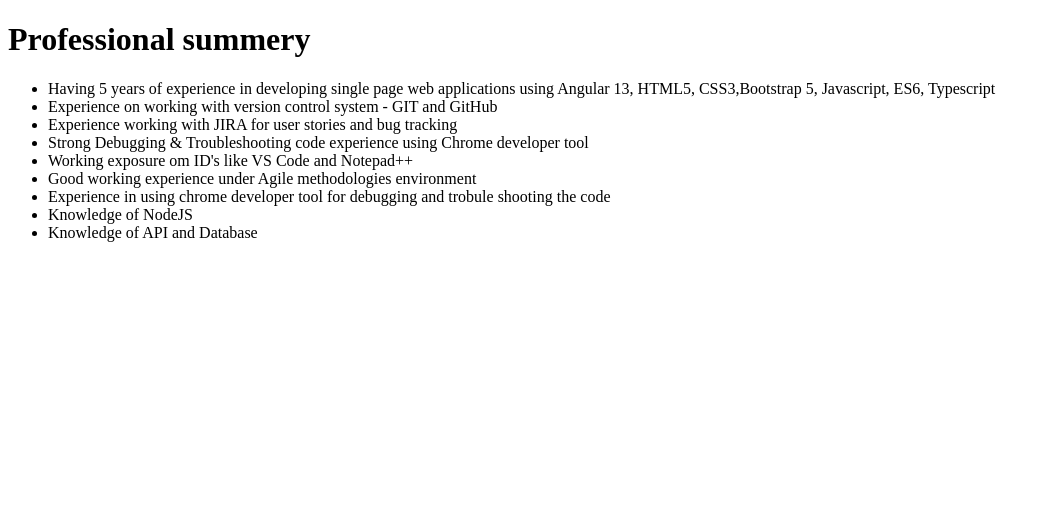
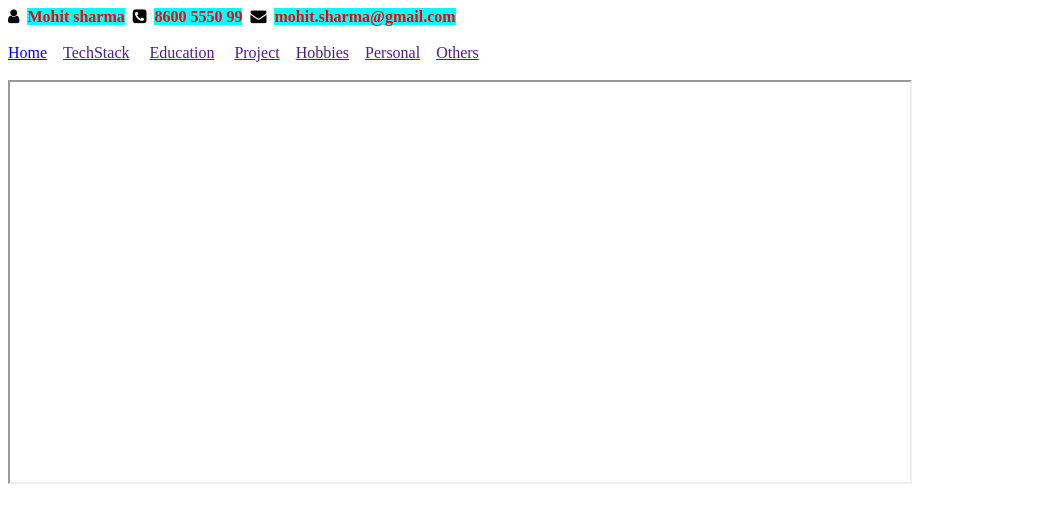
Before and after one commit to PradipBhusnar7/my-profile, a plain HTML site: page home1.html in a window 1280 px wide. Shown: the whole page, without its empty margins (0-1051 px from the left). Drawn offline with Linux system fonts and the light colour scheme.

Commit message:
css assignment 2
css assignment 2

```diff
--- a/home1.html
+++ b/home1.html
@@ -1,22 +1,30 @@
 <!DOCTYPE html>
 <html lang="en">
+
 <head>
     <title>Document</title>
+
+    <!-- CDN link -->
+    <link rel="stylesheet" href="https://cdnjs.cloudflare.com/ajax/libs/font-awesome/4.7.0/css/font-awesome.min.css">
+    <style>
+
+.num,.mail,.mo{
+    color: red;
+    background-color: aqua;
+}
+
+    </style>
 </head>
+
 <body>
-    <p>
-        <h1> Professional summery</h1>
-        <ul type"circle">
-            <li>Having 5 years of experience in developing single page web applications using Angular 13, HTML5, CSS3,Bootstrap 5, Javascript, ES6, Typescript</li>
-            <li>Experience on working with version control system - GIT and GitHub</li>
-            <li>Experience working with JIRA for user stories and bug tracking</li>
-            <li>Strong Debugging & Troubleshooting code experience using Chrome developer tool</li>
-            <li>Working exposure om ID's like VS Code and Notepad++</li>
-            <li>Good working experience under Agile methodologies environment </li>
-            <li>Experience in using chrome developer tool for debugging and trobule shooting the code </li>
-            <li>Knowledge of NodeJS</li>
-            <li>Knowledge of API and Database</li>
-        </ul>
-       </p>
+    <i class="fa fa-user" aria-hidden="true"></i>&nbsp;&nbsp;<strong class="mo">Mohit sharma</strong>&nbsp;&nbsp;<i
+        class="fa fa-phone-square"
+        aria-hidden="true"></i>&nbsp;&nbsp;<strong class="num">8600&nbsp;5550&nbsp;99</strong>&nbsp;&nbsp;<i class="fa fa-envelope"
+        aria-hidden="true"></i>&nbsp;&nbsp;<strong class="mail">mohit.sharma@gmail.com</strong><br> <br>
+    <a href="home2.html" target="frame">Home</a> &nbsp; &nbsp;<a href="">TechStack</a> &nbsp; &nbsp; <a
+        href="">Education</a> &nbsp; &nbsp; <a href="">Project</a> &nbsp; &nbsp;<a href="">Hobbies</a> &nbsp; &nbsp;<a
+        href="">Personal</a> &nbsp; &nbsp;<a href="">Others</a><br> <br>
+    <iframe width="900px" height="400px" name="frame"></iframe>
 </body>
+
 </html>
```
Also changed, not shown: home2.html (added, +41 -0 lines).
